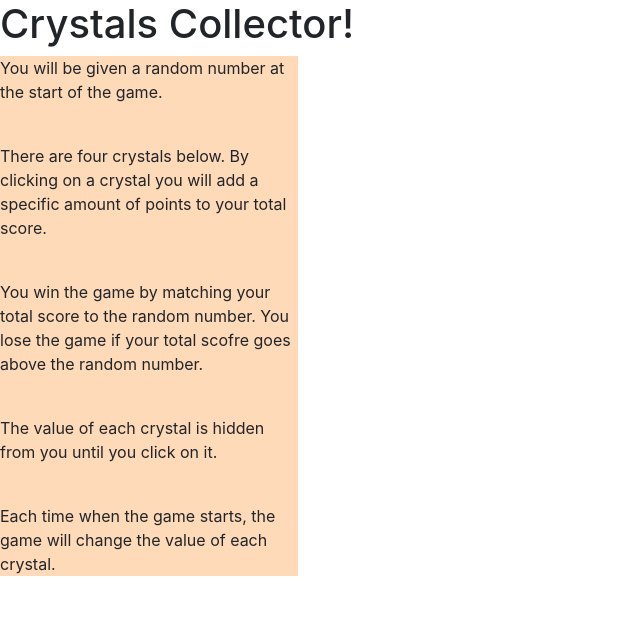
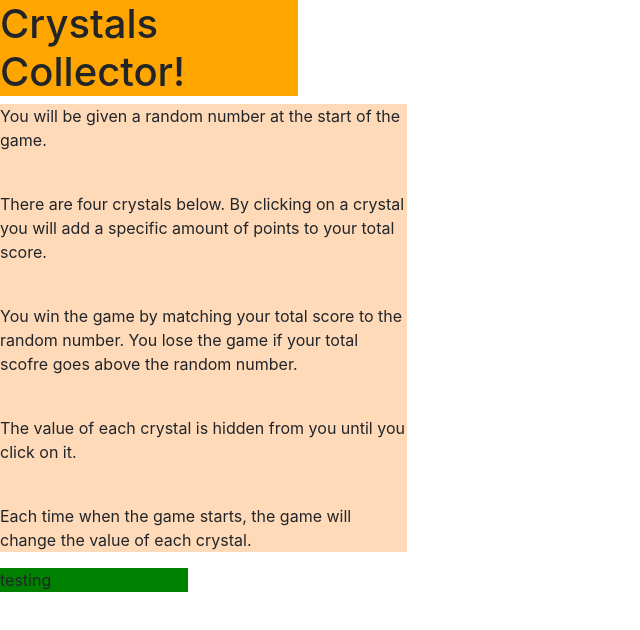
Before and after one commit to danbuckland1/Crystal-Collector, a plain HTML site: page index.html in a window 1280 px wide. Shown: the whole page, without its empty margins (0-640 px from the left). Drawn offline with nearby package versions, Linux system fonts and the light colour scheme.

Commit message:
Working on a tiny bit more of styling to help visualize the page.

```diff
--- a/assets/css/style.css
+++ b/assets/css/style.css
@@ -1,3 +1,11 @@
+.crystals {
+    background: orange;
+}
+
 .rules {
     background: peachpuff;
 }
+
+.random {
+    background: green;
+}
--- a/index.html
+++ b/index.html
@@ -9,18 +9,20 @@
   </head>
   <body>
 
+     <!-- Div container for entire game possibly?-->
+
     <!-- Div title for "Crystals Collector!"-->
     <div class="row">
-        <div class="col-12">
+        <div class="col-3">
             <div class="crystals">
             <h1>Crystals Collector!</h1>
-        </div>
+            </div>
         </div>
     </div>
 
     <!-- Div for rules of game -->
     <div class="row">
-        <div class="col-3">
+        <div class="col-4">
             <div class="rules">
                 <p>You will be given a random number at the start of the game.</p>
             <br>
@@ -39,9 +41,11 @@
 
     <!-- Div for random number shown -->
     <div class="row">
-        <div class="random">
-
-        </div>
+        <div class="col-2">
+            <div class="random">
+                <p>testing</p>
+            </div>
+       </div>
     </div>
     <!--Div for Wins and Losses -->
     <div class="row">
@@ -51,8 +55,10 @@
             </div>
             <div id="losses">
 
+            </div>
         </div>
     </div>
+
 
 
 
```
Also changed, not shown: assets/images/IMG_4450.JPG (added), assets/images/You're Awesome.gif (added), 1 other file.
